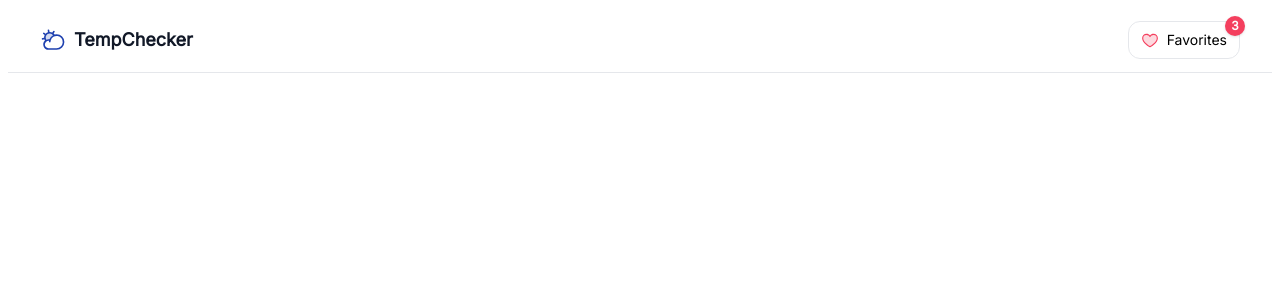
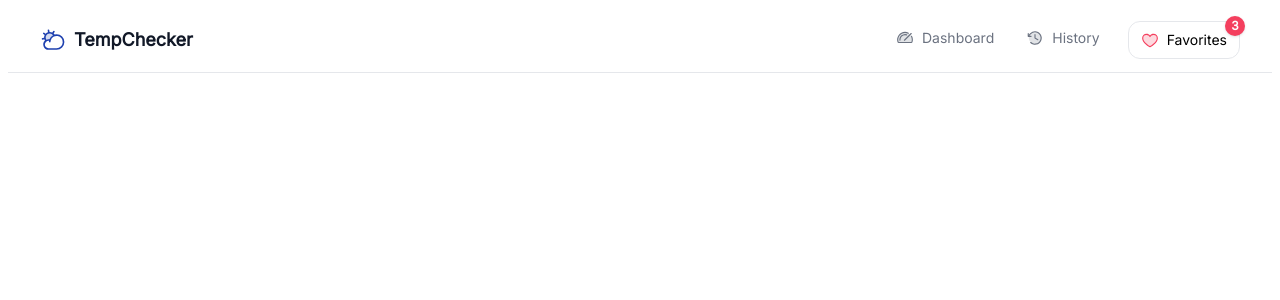
Before and after one commit to christian-oguine/frontend-temperature-app, a Nuxt app: page / in a window 1280 px wide. Shown: the top 300 px of the page. Built offline with nearby package versions, Linux system fonts and the light colour scheme.

Commit message:
added navigation item to header area

```diff
--- a/app/pages/index.vue
+++ b/app/pages/index.vue
@@ -2,17 +2,30 @@
   <header class="sticky top-0 z-50 w-full bg-white/80 backdrop-blur border-b border-gray-200">
     <div class="mx-auto max-w-7xl px-4 sm:px-6 lg:px-8">
       <div class="flex h-16 items-center justify-between">
-        <!-- Logo -->
+        <!-- Left: Logo -->
         <NuxtLink to="/" class="flex items-center gap-2 group">
           <Icon name="ph:cloud-sun-duotone" size="26" class="text-primary group-hover:scale-110 transition" />
           <span class="font-semibold text-lg text-textPrimary">TempChecker</span>
         </NuxtLink>
 
-        <!-- Favorites -->
-        <div class="flex items-center gap-2">
+        <!-- Right: Nav + Favorites -->
+        <nav class="flex items-center gap-2">
+          <NuxtLink
+            v-for="item in navItems"
+            :key="item.label"
+            :to="item.to"
+            class="px-3 py-2 rounded-xl text-sm font-medium text-textSecondary hover:text-textPrimary hover:bg-gray-100 transition"
+          >
+            <span class="inline-flex items-center gap-2">
+              <Icon :name="item.icon" size="18" />
+              {{ item.label }}
+            </span>
+          </NuxtLink>
+
+          <!-- Favorites button -->
           <button
             type="button"
-            class="relative inline-flex items-center gap-2 rounded-xl border border-gray-200 px-3 py-2 text-sm font-medium hover:bg-gray-50 active:scale-[0.99] transition"
+            class="relative ml-2 inline-flex items-center gap-2 rounded-xl border border-gray-200 px-3 py-2 text-sm font-medium hover:bg-gray-50 active:scale-[0.99] transition"
             @click="onFavoritesClick"
             aria-label="Open favorites"
           >
@@ -24,7 +37,7 @@
               {{ favoritesCount }}
             </span>
           </button>
-        </div>
+        </nav>
       </div>
     </div>
   </header>
@@ -32,6 +45,12 @@
 
 <script setup lang="ts">
 const favoritesCount = ref(3) // demo data
+
+const navItems = [
+  { label: 'Dashboard', to: '/', icon: 'ph:speedometer-duotone' },
+  { label: 'History', to: '/', icon: 'ph:clock-counter-clockwise-duotone' }
+]
+
 function onFavoritesClick() {
   alert('Open Favorites (demo)')
 }
```
